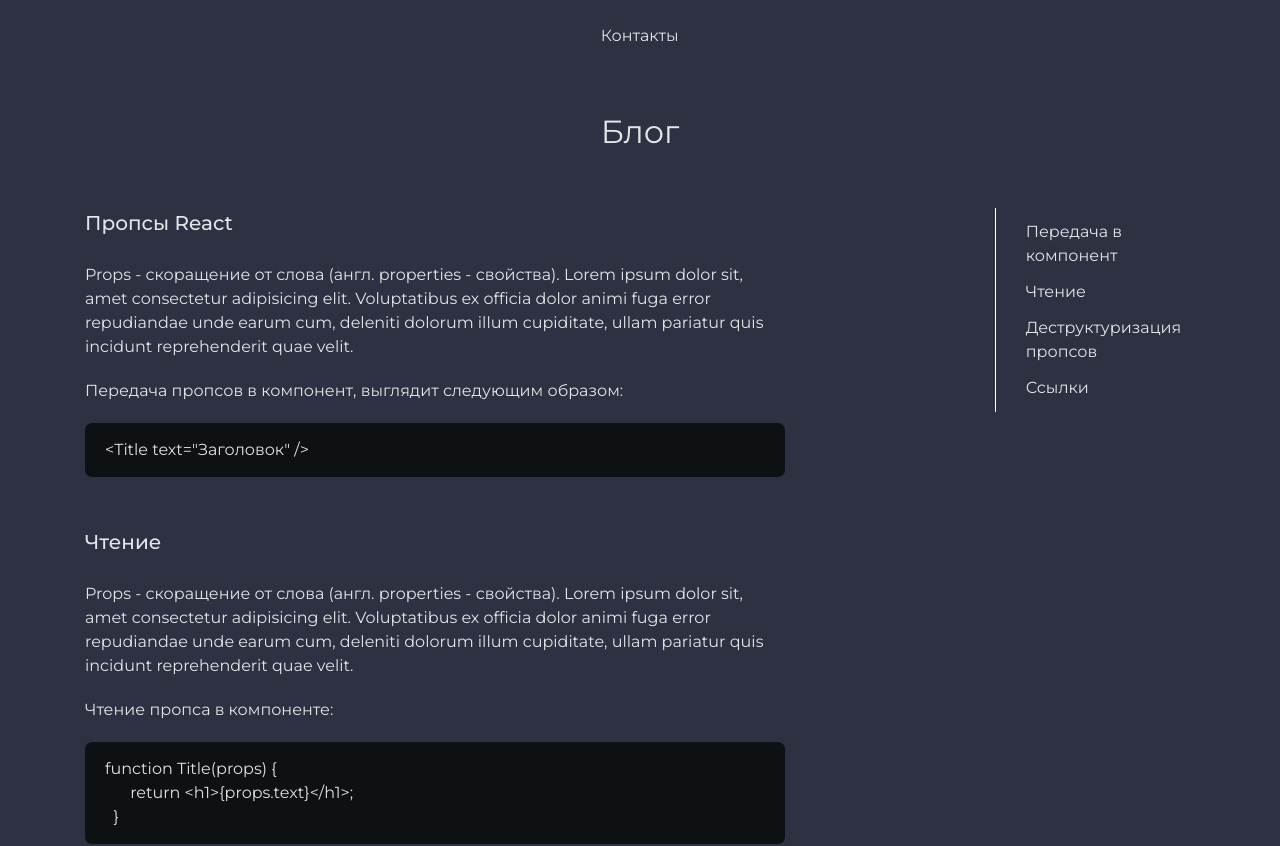
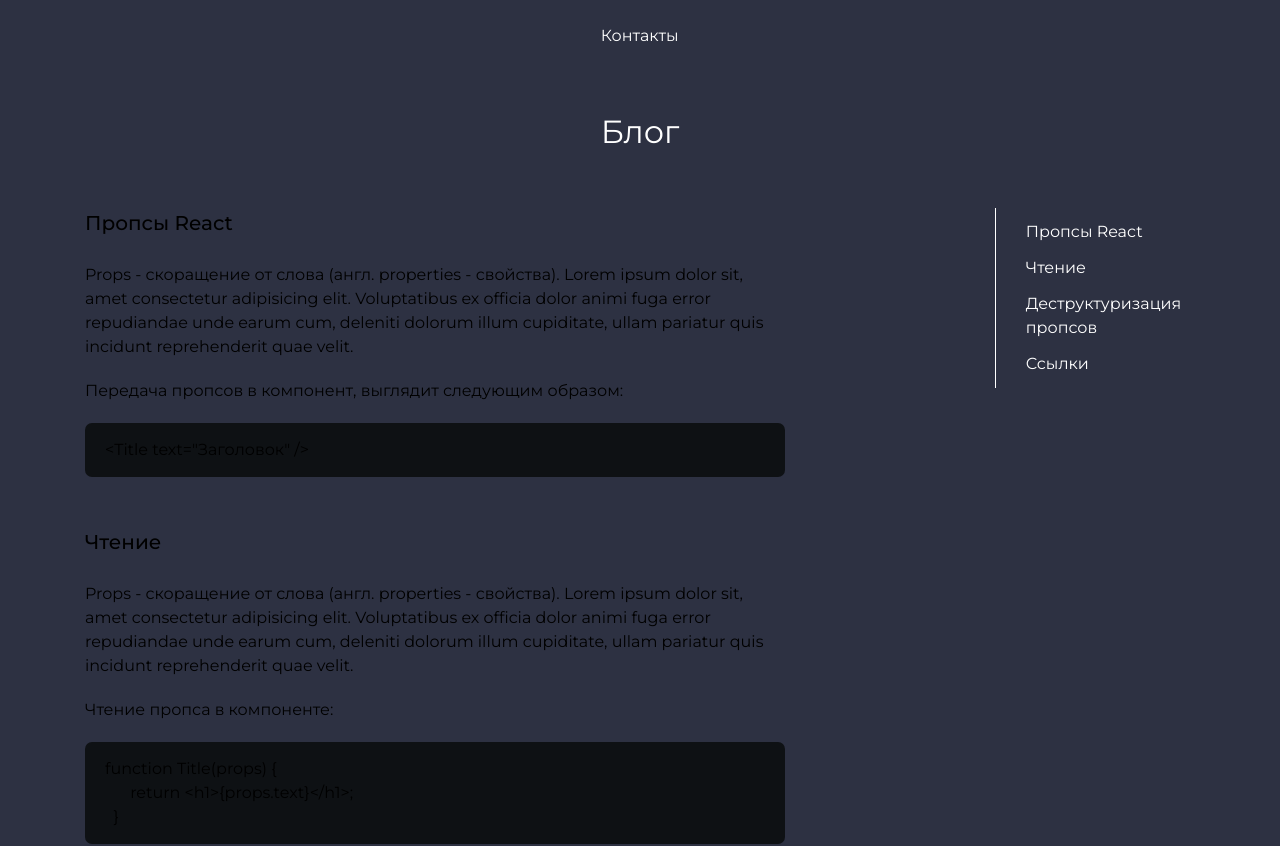
Before and after one commit to wkingsurin/React-Blog, a React (Vite) app: page / in a window 1280 px wide. Shown: the top 846 px of the page. Built offline with nearby package versions, Linux system fonts and the light colour scheme; a small style sheet from the web is missing.

Commit message:
aside fixed

```diff
--- a/src/components/Aside/Aside.jsx
+++ b/src/components/Aside/Aside.jsx
@@ -1,15 +1,21 @@
 import asideClasses from "./Aside.module.css";
 import Item from "./Item";
+import { blog } from "../../blog";
 
 export default function Aside() {
   return (
     <aside className={asideClasses.aside}>
       <nav className={asideClasses.navigation}>
         <ul className={asideClasses.list}>
-          <Item text="Передача в компонент" anchor="pass" />
-          <Item text="Чтение" anchor="reading" />
-          <Item text="Деструктуризация пропсов" anchor="destructuring" />
-          <Item text="Ссылки" anchor="links" />
+          {blog.themes.map((theme) => {
+            return (
+              <Item
+                key={theme.anchor}
+                text={theme.title}
+                anchor={theme.anchor}
+              />
+            );
+          })}
         </ul>
       </nav>
     </aside>
--- a/src/components/Aside/Item/Item.module.css
+++ b/src/components/Aside/Item/Item.module.css
@@ -1,8 +1,8 @@
 .link {
-  display: block;
+  display: flex;
 }
 .link a {
-  color: inherit;
+  color: white;
   transition: 0.2s ease-in-out;
   cursor: pointer;
 }
--- a/src/components/BlogCard/BlogCard.module.css
+++ b/src/components/BlogCard/BlogCard.module.css
@@ -48,7 +48,7 @@
 }
 .title {
   display: block;
-  color: inherit;
+  color: white;
 
   font-size: 18px;
   font-weight: 500;
--- a/src/components/Chapter/Paragraph/Link/Link.module.css
+++ b/src/components/Chapter/Paragraph/Link/Link.module.css
@@ -1,4 +1,4 @@
 .link {
   display: block;
-  color: inherit;
+  color: white;
 }
--- a/src/components/Header/Header.module.css
+++ b/src/components/Header/Header.module.css
@@ -19,5 +19,5 @@
 .page {
 }
 .page a {
-  color: inherit;
+  color: white;
 }
--- a/src/index.css
+++ b/src/index.css
@@ -6,7 +6,7 @@
   font-weight: 400;
 
   color-scheme: light dark;
-  color: rgba(255, 255, 255, 0.87);
+  /* color: rgba(255, 255, 255, 0.87); */
   background-color: var(--main-default-);
 
   font-synthesis: none;
```
